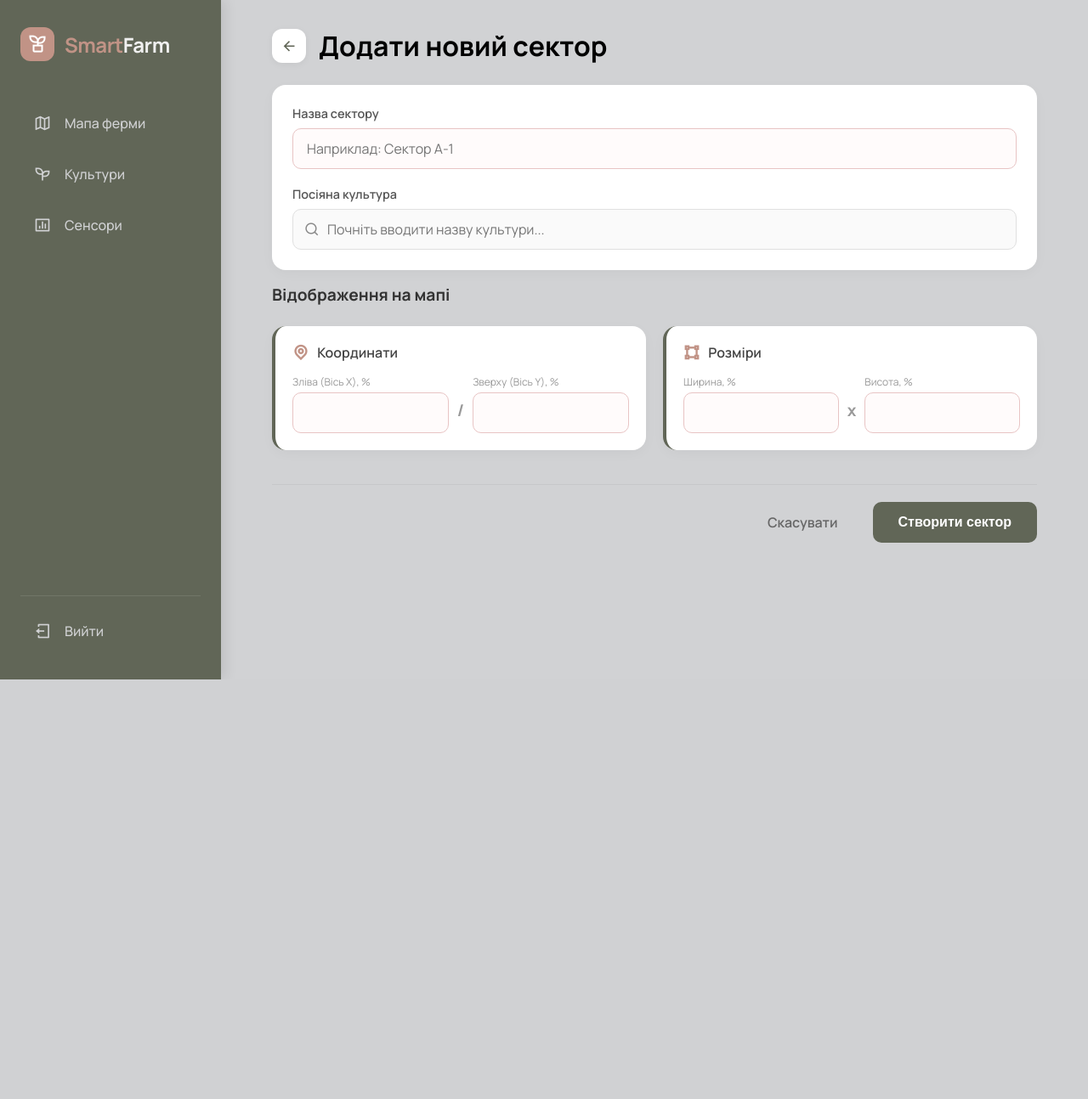
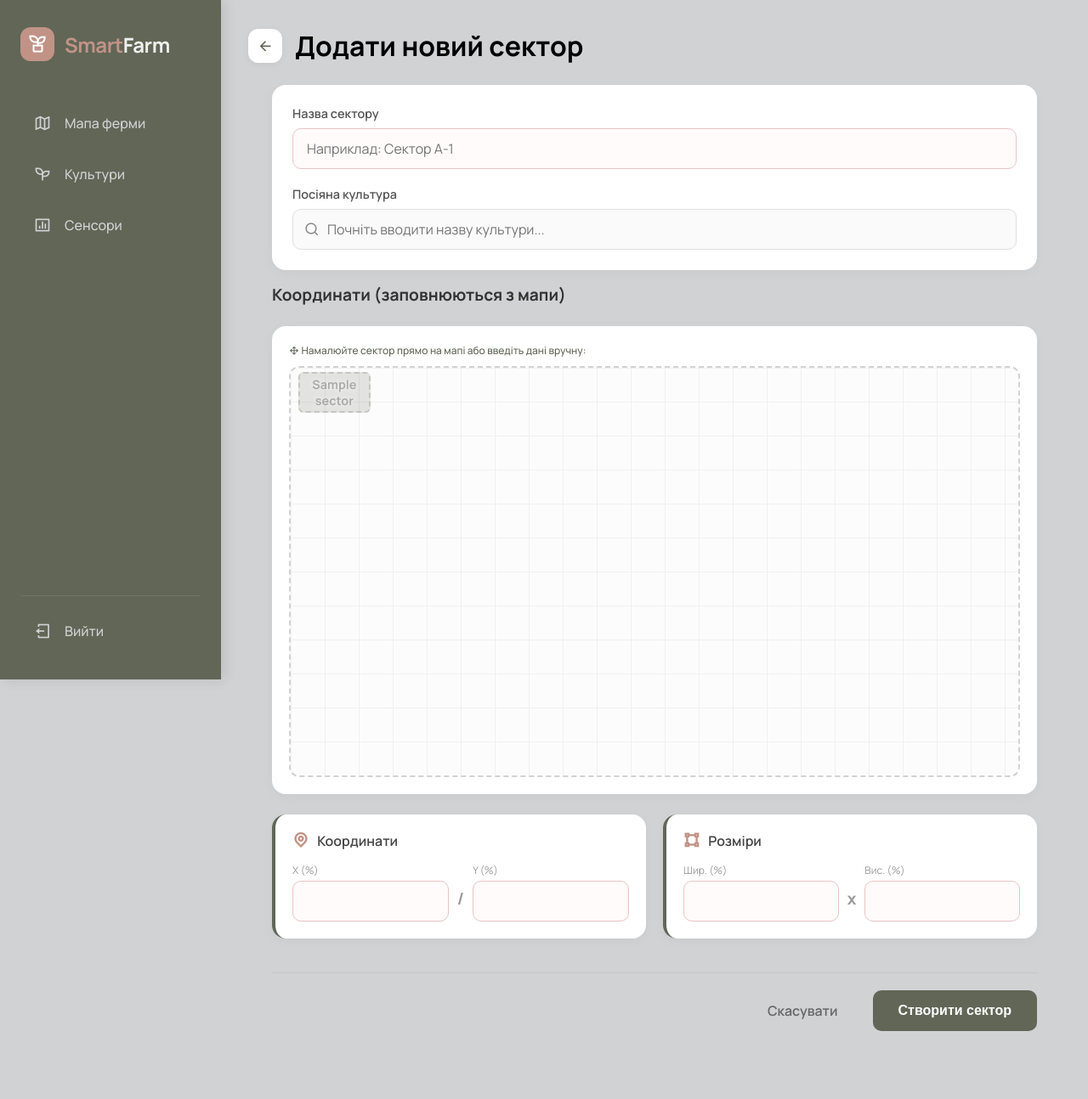
Before and after one commit to Hryhorenko-Yeluzaveta/soil-quality-monitoring, a Django app: page /sectors/create in a window 1280 px wide. Shown: the whole page at 85% size. Before the commit the page ends 800 px from the top, so only its background shows below. Run offline with Django 4.2, Linux system fonts and the light colour scheme; tables that the repository leaves empty hold one stand-in row (values such as "Sample post").

Commit message:
Add an interactive map displaying Sectors

```diff
--- a/soil_quality_monitoring/farm_monitoring/views/sectors.py
+++ b/soil_quality_monitoring/farm_monitoring/views/sectors.py
@@ -1,9 +1,59 @@
+from django.db.models import OuterRef, Subquery, Prefetch
 from django.urls import reverse_lazy
-from django.views.generic import CreateView, UpdateView
+from django.views.generic import CreateView, UpdateView, ListView
 
 from farm_monitoring.forms import SectorCreateForm, SectorUpdateForm
-from farm_monitoring.models import Sector
+from farm_monitoring.models import Sector, Measurement, Sensor
 
+
+class SectorListView(ListView):
+    template_name = 'index.html'
+    context_object_name = 'sectors'
+
+    def get_queryset(self):
+        latest_measurement_subquery = Measurement.objects.filter(
+            sensor=OuterRef('pk')
+        ).order_by('-timestamp').values('value')[:1]
+        active_sensors_with_latest_data = Sensor.objects.filter(
+            is_active=True,
+            archived=False
+        ).annotate(
+            latest_value=Subquery(latest_measurement_subquery)
+        )
+        qs = Sector.objects.filter(archived=False).select_related('crop').prefetch_related(
+            Prefetch('sensors', queryset=active_sensors_with_latest_data)
+        )
+        sectors = list(qs)
+
+        for sector in sectors:
+            sector.is_critical = False
+            if not sector.crop:
+                continue
+            crop = sector.crop
+            for sensor in sector.sensors.all():
+                val = sensor.latest_value
+                if val is None:
+                    continue
+                if sensor.type == 'TEMP':
+                    if val < crop.min_temperature or val > crop.max_temperature:
+                        sector.is_critical = True
+                        break
+
+                elif sensor.type == 'HUM':
+                    if val < crop.min_humidity or val > crop.max_humidity:
+                        sector.is_critical = True
+                        break
+
+                elif sensor.type == 'PH':
+                    if val < crop.min_ph or val > crop.max_ph:
+                        sector.is_critical = True
+                        break
+
+                elif sensor.type == 'NIT':
+                    if val < crop.min_nitrogen or val > crop.max_nitrogen:
+                        sector.is_critical = True
+                        break
+        return sectors
 
 class SectorCreateView(CreateView):
     template_name = 'sector_create_update.html'
@@ -11,8 +61,18 @@ class SectorCreateView(CreateView):
     form_class = SectorCreateForm
     success_url = reverse_lazy("dashboard")
 
+    def get_context_data(self, **kwargs):
+        context = super().get_context_data(**kwargs)
+        context['sectors'] = Sector.objects.filter(archived=False)
+        return context
+
 class SectorUpdateView(UpdateView):
     template_name = 'sector_create_update.html'
     queryset = Sector.objects.filter(archived=False)
     form_class = SectorUpdateForm
     success_url = reverse_lazy("dashboard")
+
+    def get_context_data(self, **kwargs):
+        context = super().get_context_data(**kwargs)
+        context['sectors'] = Sector.objects.filter(archived=False).exclude(pk=self.object.pk)
+        return context
--- a/soil_quality_monitoring/soil_quality_monitoring/urls.py
+++ b/soil_quality_monitoring/soil_quality_monitoring/urls.py
@@ -7,7 +7,7 @@ from django.views.generic import TemplateView
 from farm_monitoring.views import crops, api, sensors, sectors
 
 urlpatterns = [
-    path('', TemplateView.as_view(template_name='index.html'), name="dashboard"),
+    path('', sectors.SectorListView.as_view(), name="dashboard"),
     # Crops urls
     path('crops/', crops.CropListView.as_view(), name='crops'),
     path('crops/create', crops.CropCreateView.as_view()),
--- a/soil_quality_monitoring/static/css/dashboard.css
+++ b/soil_quality_monitoring/static/css/dashboard.css
@@ -9,15 +9,6 @@
     font-size: 1.8rem;
     color: #2c2c2c;
     margin: 0;
-}
-
-.btn-action:hover {
-    background-color: #4a4e42;
-    transform: translateY(-1px);
-}
-
-.btn-action i {
-    font-size: 1.2rem;
 }
 
 .map-section {
@@ -59,19 +50,174 @@
     color: #888;
     font-size: 1.1rem;
     font-weight: 500;
-    background: rgba(255, 255, 255, 0.8);
-    padding: 10px 20px;
+    background: rgba(255, 255, 255, 0.9);
+    padding: 12px 24px;
     border-radius: 8px;
+    text-align: center;
+    box-shadow: 0 2px 10px rgba(0,0,0,0.05);
+}
+
+.farm-sector {
+    position: absolute;
+    background-color: rgba(97, 102, 87, 0.4);
+    border: 2px solid rgba(97, 102, 87, 0.8);
+    border-radius: 6px;
+    display: flex;
+    align-items: center;
+    justify-content: center;
+    cursor: pointer;
+    transition: all 0.2s ease;
+    z-index: 10;
+}
+
+.farm-sector:hover {
+    background-color: rgba(97, 102, 87, 0.6);
+    box-shadow: 0 0 15px rgba(97, 102, 87, 0.4);
+    z-index: 20;
+}
+
+.sector-label {
+    color: #333;
+    font-weight: 700;
+    font-size: 0.9rem;
+    text-shadow: 0px 0px 4px rgba(255, 255, 255, 0.8);
+    pointer-events: none;
+    text-align: center;
+    padding: 2px 4px;
+}
+
+.farm-sector.critical {
+    background-color: rgba(155, 77, 77, 0.4);
+    border-color: rgba(155, 77, 77, 0.8);
+    animation: pulse-border 2s infinite;
+}
+
+.farm-sector.critical:hover {
+    background-color: rgba(155, 77, 77, 0.6);
+}
+
+@keyframes pulse-border {
+    0% { box-shadow: 0 0 0 0 rgba(155, 77, 77, 0.4); }
+    70% { box-shadow: 0 0 0 10px rgba(155, 77, 77, 0); }
+    100% { box-shadow: 0 0 0 0 rgba(155, 77, 77, 0); }
+}
+
+.sector-tooltip {
+    position: fixed;
+    background: #fff;
+    width: 220px;
+    border-radius: 12px;
+    box-shadow: 0 10px 30px rgba(0,0,0,0.15);
+    padding: 15px;
+    pointer-events: none;
+    opacity: 0;
+    visibility: hidden;
+    transform: translateY(10px);
+    transition: opacity 0.2s ease, transform 0.2s ease;
+    z-index: 1000;
+    border: 1px solid #eee;
+}
+
+.sector-tooltip.show {
+    opacity: 1;
+    visibility: visible;
+    transform: translateY(0);
+}
+
+.tooltip-header {
+    display: flex;
+    justify-content: space-between;
+    align-items: center;
+    margin-bottom: 12px;
+    border-bottom: 1px solid #f0f0f0;
+    padding-bottom: 8px;
+}
+
+.tooltip-header h4 {
+    margin: 0;
+    font-size: 1.1rem;
+    color: #333;
+}
+
+.status-badge {
+    font-size: 0.75rem;
+    padding: 3px 8px;
+    border-radius: 20px;
+    background: #f4f6f0;
+    color: #616657;
+    font-weight: 600;
+}
+
+.status-badge.critical-badge {
+    background: #faf5f5;
+    color: #9b4d4d;
+}
+
+.tooltip-body p {
+    margin: 0 0 8px 0;
+    font-size: 0.9rem;
+    color: #555;
+    display: flex;
+    align-items: center;
+    gap: 8px;
+}
+
+.tooltip-body i {
+    color: #888;
+}
+
+.tooltip-footer {
+    margin-top: 10px;
+    text-align: center;
+}
+
+.hint-text {
+    font-size: 0.75rem;
+    color: #aaa;
 }
 
 @media (max-width: 768px) {
     .dashboard-header {
         flex-direction: column;
-        align-items: flex-start;
-        gap: 15px;
+        align-items: stretch;
+        gap: 16px;
+        margin-bottom: 20px;
+    }
+
+    .dashboard-header h1 {
+        font-size: 1.5rem;
+    }
+
+    .header-actions {
+        width: 100%;
+    }
+
+    .map-section {
+        padding: 12px;
+        border-radius: 12px;
     }
 
     .farm-map-canvas {
-        aspect-ratio: 4 / 3;
+        aspect-ratio: auto;
+        min-height: 60vh;
+    }
+
+    .canvas-grid {
+        background-size: 30px 30px;
+    }
+
+    .canvas-placeholder-text {
+        font-size: 0.95rem;
+        padding: 10px 15px;
+        margin: 0 15px;
     }
 }
+
+.ghost-sector {
+    position: absolute;
+    border: 2px dashed #616657;
+    background-color: rgba(97, 102, 87, 0.3);
+    display: none;
+    z-index: 100;
+    pointer-events: none;
+}
--- /dev/null
+++ b/soil_quality_monitoring/templates/components/farm_map.html
@@ -0,0 +1,219 @@
+<div class="map-section">
+    {% if is_interactive %}
+        <p class="hint-text mb-2" style="margin-bottom: 10px; font-weight: 500; color: #616657;">
+            <i class="ri-drag-move-2-line"></i> Намалюйте сектор прямо на мапі або введіть дані вручну:
+        </p>
+    {% endif %}
+
+    <div class="farm-map-canvas" id="farmMap"
+         {% if is_interactive %}style="cursor: crosshair; touch-action: none;"{% endif %}>
+        <div class="canvas-grid"></div>
+
+        {% if not sectors and not is_interactive %}
+            <div class="canvas-placeholder-text">
+                <span>Тут будуть відображатися ваші сектори. Додайте перший!</span>
+            </div>
+        {% endif %}
+
+        {% for sector in sectors %}
+            <div class="farm-sector {% if not is_interactive and sector.is_critical %}critical{% endif %}"
+                 style="left: {{ sector.x_start|stringformat:'s' }}%;
+                         top: {{ sector.y_start|stringformat:'s' }}%;
+                         width: {{ sector.width|stringformat:'s' }}%;
+                         height: {{ sector.height|stringformat:'s' }}%;
+                         {% if is_interactive %}opacity: 0.4; pointer-events: none; border-style: dashed;{% endif %}"
+                    {% if not is_interactive %}
+                 data-name="{{ sector.name }}"
+                 data-crop="{% if sector.crop %}{{ sector.crop.name }}{% else %}Не засіяно{% endif %}"
+                 data-status="{% if sector.is_critical %}Критичний{% else %}В нормі{% endif %}"
+                 data-sensors="{{ sector.sensors.count|default:'0' }}"
+                    {% endif %}>
+
+                <span class="sector-label">{{ sector.name }}</span>
+            </div>
+        {% endfor %}
+
+        {% if is_interactive %}
+            <div id="ghost-sector" class="ghost-sector"></div>
+        {% endif %}
+    </div>
+</div>
+
+{% if not is_interactive %}
+    <div id="sector-tooltip" class="sector-tooltip">
+        <div class="tooltip-header">
+            <h4 id="tt-name">Назва сектора</h4>
+            <span id="tt-status" class="status-badge">Статус</span>
+        </div>
+        <div class="tooltip-body">
+            <p><i class="ri-leaf-line"></i> Культура: <strong id="tt-crop"></strong></p>
+            <p><i class="ri-sensor-line"></i> Датчиків: <strong id="tt-sensors"></strong></p>
+        </div>
+        <div class="tooltip-footer">
+            <span class="hint-text">Натисніть для деталей</span>
+        </div>
+    </div>
+{% endif %}
+
+<script>
+    document.addEventListener("DOMContentLoaded", function () {
+        const isInteractive = {{ is_interactive|yesno:"true,false" }};
+        const canvas = document.getElementById('farmMap');
+
+        if (!isInteractive) {
+            const sectors = document.querySelectorAll('.farm-sector');
+            const tooltip = document.getElementById('sector-tooltip');
+            if (!tooltip) return;
+
+            const ttName = document.getElementById('tt-name');
+            const ttCrop = document.getElementById('tt-crop');
+            const ttSensors = document.getElementById('tt-sensors');
+            const ttStatus = document.getElementById('tt-status');
+
+            sectors.forEach(sector => {
+                sector.addEventListener('mouseenter', function (e) {
+                    ttName.textContent = this.getAttribute('data-name');
+                    ttCrop.textContent = this.getAttribute('data-crop');
+                    ttSensors.textContent = this.getAttribute('data-sensors');
+                    ttStatus.textContent = this.getAttribute('data-status');
+
+                    if (this.classList.contains('critical')) {
+                        ttStatus.classList.add('critical-badge');
+                    } else {
+                        ttStatus.classList.remove('critical-badge');
+                    }
+                    tooltip.classList.add('show');
+                });
+
+                sector.addEventListener('mousemove', function (e) {
+                    const xOffset = 15;
+                    const yOffset = 15;
+                    let x = e.clientX + xOffset;
+                    let y = e.clientY + yOffset;
+                    const rect = tooltip.getBoundingClientRect();
+
+                    if (x + rect.width > window.innerWidth) x = e.clientX - rect.width - xOffset;
+                    if (y + rect.height > window.innerHeight) y = e.clientY - rect.height - yOffset;
+
+                    tooltip.style.left = x + 'px';
+                    tooltip.style.top = y + 'px';
+                });
+
+                sector.addEventListener('mouseleave', () => tooltip.classList.remove('show'));
+            });
+        }
+
+        if (isInteractive) {
+            const ghost = document.getElementById('ghost-sector');
+            const inputX = document.getElementById('{{ form.x_start.id_for_label|default:"id_x_start" }}');
+            const inputY = document.getElementById('{{ form.y_start.id_for_label|default:"id_y_start" }}');
+            const inputW = document.getElementById('{{ form.width.id_for_label|default:"id_width" }}');
+            const inputH = document.getElementById('{{ form.height.id_for_label|default:"id_height" }}');
+
+            if (inputX && inputX.value && inputY.value) {
+                ghost.style.left = inputX.value + '%';
+                ghost.style.top = inputY.value + '%';
+                ghost.style.width = inputW.value + '%';
+                ghost.style.height = inputH.value + '%';
+                ghost.style.display = 'block';
+            }
+
+            function updateGhostFromInputs() {
+                const x = parseFloat(inputX.value) || 0;
+                const y = parseFloat(inputY.value) || 0;
+                const w = parseFloat(inputW.value) || 0;
+                const h = parseFloat(inputH.value) || 0;
+
+                if (w > 0 && h > 0) {
+                    ghost.style.left = x + '%';
+                    ghost.style.top = y + '%';
+                    ghost.style.width = w + '%';
+                    ghost.style.height = h + '%';
+                    ghost.style.display = 'block';
+                } else {
+                    ghost.style.display = 'none';
+                }
+            }
+
+            if (inputX && inputY && inputW && inputH) {
+                inputX.addEventListener('input', updateGhostFromInputs);
+                inputY.addEventListener('input', updateGhostFromInputs);
+                inputW.addEventListener('input', updateGhostFromInputs);
+                inputH.addEventListener('input', updateGhostFromInputs);
+            }
+
+            let isDrawing = false;
+            let startX = 0, startY = 0;
+
+            function getPointerPos(e) {
+                const rect = canvas.getBoundingClientRect();
+                const clientX = e.touches ? e.touches[0].clientX : e.clientX;
+                const clientY = e.touches ? e.touches[0].clientY : e.clientY;
+                return {x: clientX - rect.left, y: clientY - rect.top, w: rect.width, h: rect.height};
+            }
+
+            function startDraw(e) {
+                isDrawing = true;
+                const pos = getPointerPos(e);
+                startX = pos.x;
+                startY = pos.y;
+                ghost.style.left = startX + 'px';
+                ghost.style.top = startY + 'px';
+                ghost.style.width = '0px';
+                ghost.style.height = '0px';
+                ghost.style.display = 'block';
+            }
+
+            function draw(e) {
+                if (!isDrawing) return;
+                e.preventDefault();
+                const pos = getPointerPos(e);
+
+                const currentX = Math.max(0, Math.min(pos.x, pos.w));
+                const currentY = Math.max(0, Math.min(pos.y, pos.h));
+
+                const width = Math.abs(currentX - startX);
+                const height = Math.abs(currentY - startY);
+                const left = Math.min(currentX, startX);
+                const top = Math.min(currentY, startY);
+
+                ghost.style.left = left + 'px';
+                ghost.style.top = top + 'px';
+                ghost.style.width = width + 'px';
+                ghost.style.height = height + 'px';
+            }
+
+            function endDraw() {
+                if (!isDrawing) return;
+                isDrawing = false;
+
+                const rect = canvas.getBoundingClientRect();
+                const widthPx = parseFloat(ghost.style.width);
+                const heightPx = parseFloat(ghost.style.height);
+
+                if (widthPx < 10 || heightPx < 10) {
+                    ghost.style.display = 'none';
+                    return;
+                }
+
+                if (inputX && inputY && inputW && inputH) {
+                    inputX.value = ((parseFloat(ghost.style.left) / rect.width) * 100).toFixed(1);
+                    inputW.value = ((widthPx / rect.width) * 100).toFixed(1);
+                    inputH.value = ((heightPx / rect.height) * 100).toFixed(1);
+                }
+                ghost.style.left = inputX.value + '%';
+                ghost.style.top = inputY.value + '%';
+                ghost.style.width = inputW.value + '%';
+                ghost.style.height = inputH.value + '%';
+            }
+
+            canvas.addEventListener('mousedown', startDraw);
+            window.addEventListener('mousemove', draw);
+            window.addEventListener('mouseup', endDraw);
+
+            canvas.addEventListener('touchstart', startDraw, {passive: false});
+            window.addEventListener('touchmove', draw, {passive: false});
+            window.addEventListener('touchend', endDraw);
+        }
+    });
+</script>
--- a/soil_quality_monitoring/templates/sector_create_update.html
+++ b/soil_quality_monitoring/templates/sector_create_update.html
@@ -6,12 +6,12 @@
 {% endblock %}
 
 {% block body %}
-<div class="form-container">
     <div class="header-title" style="margin-bottom: 24px;">
         <a href="{% url 'dashboard' %}" class="back-link"><i class="ri-arrow-left-line"></i></a>
         <h1>{% if form.instance.pk %}Редагувати сектор{% else %}Додати новий сектор{% endif %}</h1>
     </div>
 
+<div class="form-container">
     <form method="post" novalidate id="sector-form">
         {% csrf_token %}
 
@@ -34,32 +34,24 @@
 
             <div class="form-group custom-autocomplete-group">
                 <label for="crop-search-input">{{ form.crop.label }}</label>
-
-                <div style="display: none;">
-                    {{ form.crop }}
-                </div>
-
+                <div style="display: none;">{{ form.crop }}</div>
                 <div class="search-input-wrapper">
                     <i class="ri-search-line input-search-icon"></i>
-
-                    <input type="text"
-                           id="crop-search-input"
-                           class="form-control"
-                           placeholder="Почніть вводити назву культури..."
-                           autocomplete="off">
-
-                    <i class="ri-close-circle-fill clear-search-icon" id="clear-crop-btn" title="Очистити вибір"></i>
+                    <input type="text" id="crop-search-input" class="form-control" placeholder="Почніть вводити назву культури..." autocomplete="off">
+                    <i class="ri-close-circle-fill clear-search-icon" id="clear-crop-btn" title="Очистити вибір" style="display: none;"></i>
                 </div>
-
                 <ul class="autocomplete-list" id="crop-autocomplete-list"></ul>
-
                 {% for error in form.crop.errors %}
                     <div class="error-message">{{ error }}</div>
                 {% endfor %}
             </div>
         </div>
 
-        <h3 class="section-title">Відображення на мапі</h3>
+        <h3 class="section-title">Координати (заповнюються з мапи)</h3>
+
+        <div style="margin-bottom: 24px;">
+            {% include 'components/farm_map.html' with is_interactive=True sectors=sectors form=form %}
+        </div>
 
         <div class="params-grid">
             <div class="param-card">
@@ -68,7 +60,7 @@
                 </div>
                 <div class="range-inputs">
                     <div class="input-col">
-                        <label for="{{ form.x_start.id_for_label }}">Зліва (Вісь X), %</label>
+                        <label for="{{ form.x_start.id_for_label }}">X (%)</label>
                         {{ form.x_start }}
                         {% for error in form.x_start.errors %}
                             <div class="error-message">{{ error }}</div>
@@ -76,7 +68,7 @@
                     </div>
                     <span class="separator">/</span>
                     <div class="input-col">
-                        <label for="{{ form.y_start.id_for_label }}">Зверху (Вісь Y), %</label>
+                        <label for="{{ form.y_start.id_for_label }}">Y (%)</label>
                         {{ form.y_start }}
                         {% for error in form.y_start.errors %}
                             <div class="error-message">{{ error }}</div>
@@ -84,14 +76,13 @@
                     </div>
                 </div>
             </div>
-
             <div class="param-card">
                 <div class="param-header">
                     <i class="ri-shape-2-line icon"></i> Розміри
                 </div>
                 <div class="range-inputs">
                     <div class="input-col">
-                        <label for="{{ form.width.id_for_label }}">Ширина, %</label>
+                        <label for="{{ form.width.id_for_label }}">Шир. (%)</label>
                         {{ form.width }}
                         {% for error in form.width.errors %}
                             <div class="error-message">{{ error }}</div>
@@ -99,7 +90,7 @@
                     </div>
                     <span class="separator">x</span>
                     <div class="input-col">
-                        <label for="{{ form.height.id_for_label }}">Висота, %</label>
+                        <label for="{{ form.height.id_for_label }}">Вис. (%)</label>
                         {{ form.height }}
                         {% for error in form.height.errors %}
                             <div class="error-message">{{ error }}</div>
@@ -109,7 +100,7 @@
             </div>
         </div>
 
-        <div class="form-actions">
+        <div class="form-actions" style="margin-top: 24px;">
             <a href="{% url 'dashboard' %}" class="btn-secondary">Скасувати</a>
             <button type="submit" class="btn-submit">
                 {% if form.instance.pk %}Зберегти зміни{% else %}Створити сектор{% endif %}
```
Also changed, not shown: soil_quality_monitoring/templates/index.html (+1 -9 lines).
